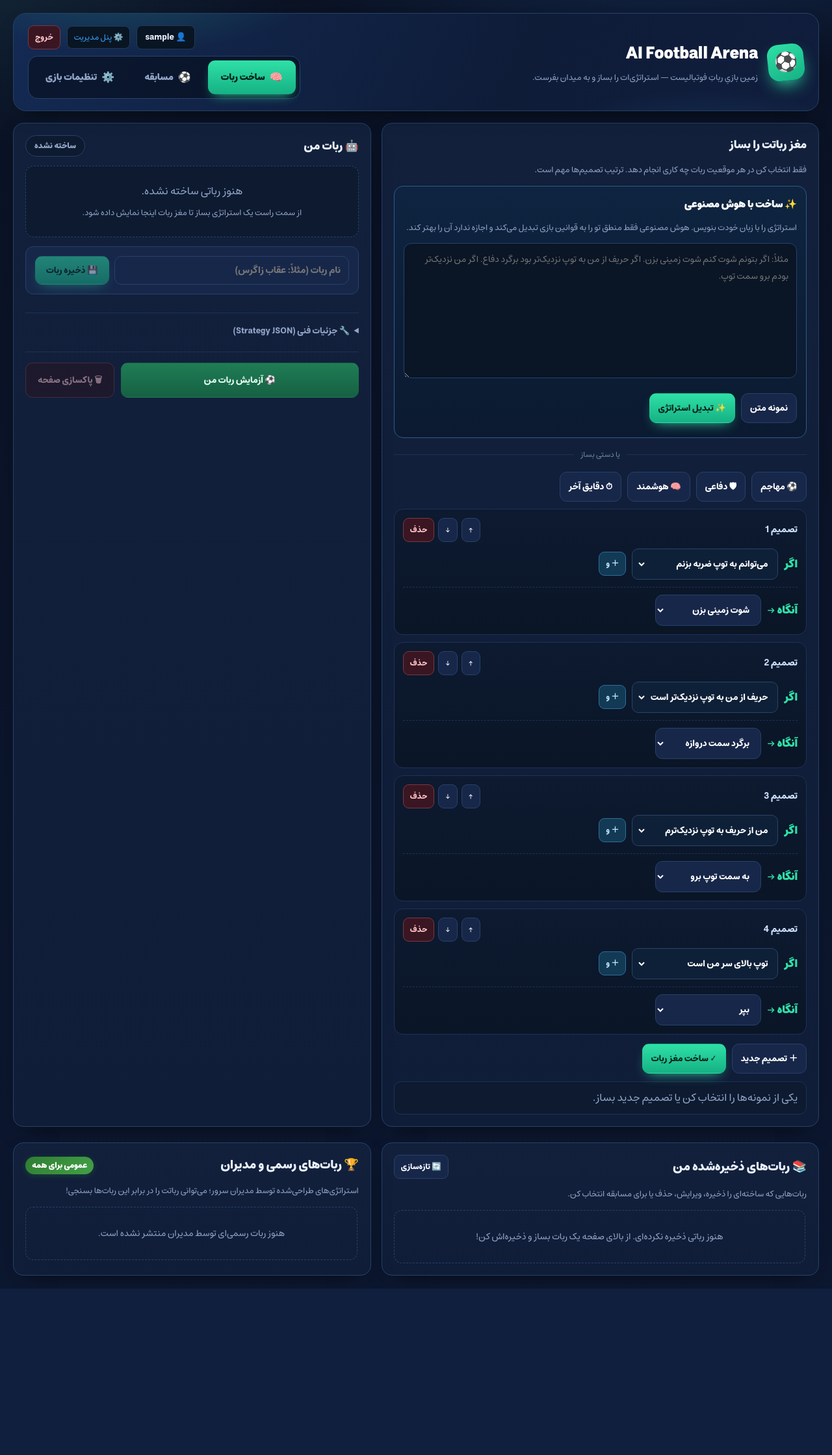
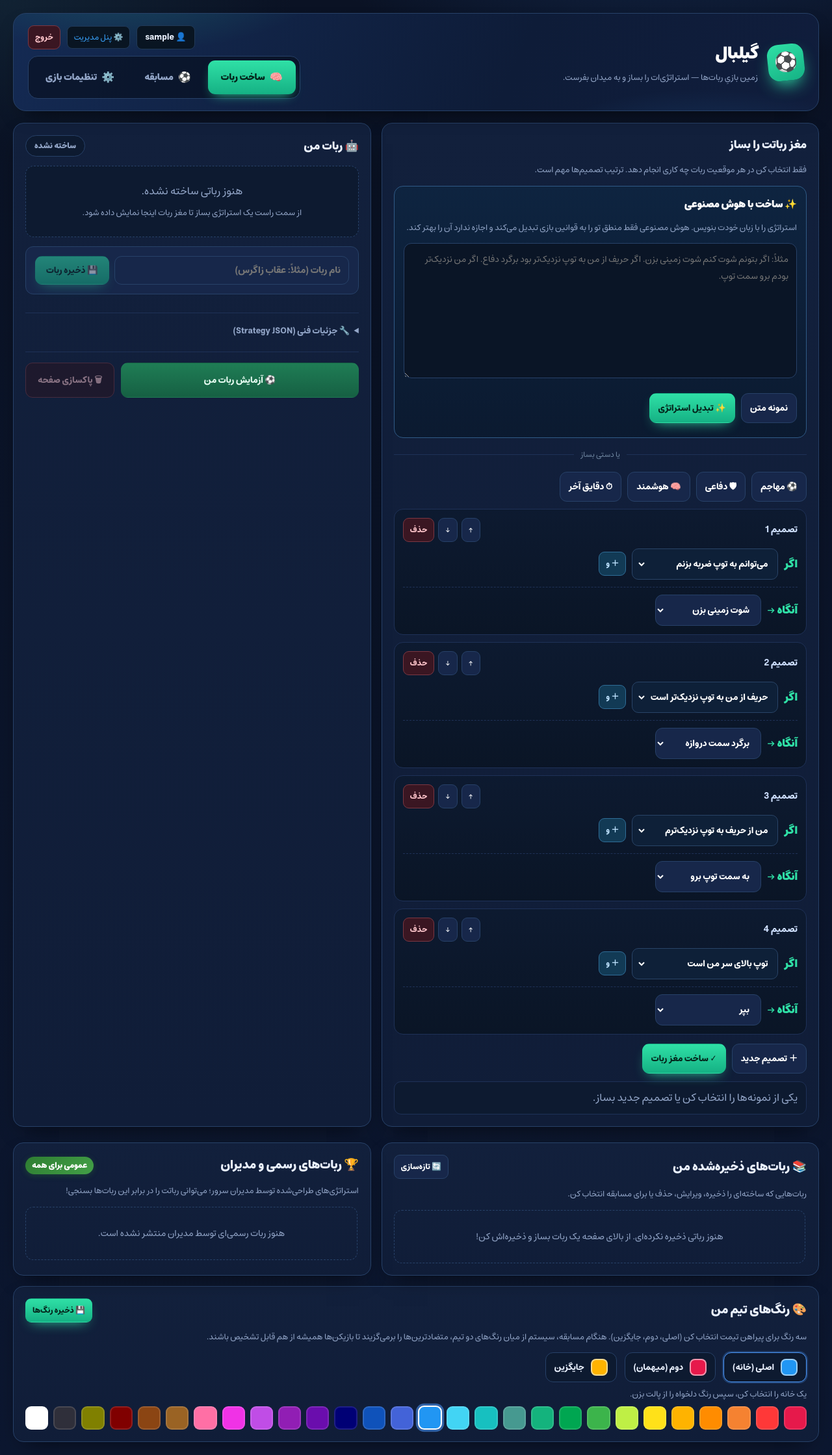
Before and after one commit to PM-2006/headballKarsoogh, a Django app: page / in a window 1280 px wide. Shown: the whole page at 65% size. Before the commit the page ends 1983 px from the top, so only its background shows below. Run offline with Django 5.2, Linux system fonts and the light colour scheme; the visitor is signed in with stand-in values (Sample User, id 1); data comes from the database, SQL or seed files in the repository; data that the repository does not hold is empty.

Commit message:
feat: Enhance game configuration with basketball-style match settings, team kit management, and UI updates

```diff
--- a/game/gameconfig.py
+++ b/game/gameconfig.py
@@ -14,7 +14,7 @@ from typing import Any
 from .engine import GameConfig, get_base_config
 
 # Fields stored as integers rather than floats.
-INT_FIELDS = {"physics_fps", "record_fps", "physics_substeps"}
+INT_FIELDS = {"physics_fps", "record_fps", "physics_substeps", "match_rounds"}
 
 # Coefficient-like fields are constrained to a small 0..2 range.
 _COEFF_TOKENS = (
@@ -71,7 +71,8 @@ LABELS: dict[str, str] = {
     "stall_kickoff_after": "زمان تا شروع مجدد", "stall_pop_vx": "سرعت افقی ضد توقف",
     "stall_pop_vy": "سرعت عمودی ضد توقف",
     # Timing
-    "match_time": "زمان مسابقه", "kickoff_freeze": "مکث پس از گل",
+    "match_time": "زمان هر راند", "match_rounds": "تعداد راندها",
+    "rest_time": "زمان استراحت بین راندها", "kickoff_freeze": "مکث پس از گل",
     "physics_fps": "نرخ فریم فیزیک", "record_fps": "نرخ ضبط فریم",
     "physics_substeps": "زیرگام‌های فیزیک",
 }
--- a/game/static/game/game.js
+++ b/game/static/game/game.js
@@ -6,6 +6,38 @@ let playbackHandle = null;
 let savedStrategies = [];
 let publicStrategies = [];
 let editingStrategyId = null;
+
+// ---------- Team kit colours ----------
+const DEFAULT_KIT = ["#2196F3", "#E6194B", "#FFB300"];
+let myKit = DEFAULT_KIT.slice();      // current user's 3 kit colours
+let kitPalette = [];                  // the 28-colour palette (from the server)
+let teamColors = ["#2196F3", "#E6194B"]; // the two colours chosen for the current match
+function hexToRgb(h){h=(h||"").replace("#","");if(h.length===3)h=h.split("").map(c=>c+c).join("");return{r:parseInt(h.slice(0,2),16)||0,g:parseInt(h.slice(2,4),16)||0,b:parseInt(h.slice(4,6),16)||0};}
+function rgbHex(r,g,b){return "#"+[r,g,b].map(v=>Math.max(0,Math.min(255,v|0)).toString(16).padStart(2,"0")).join("");}
+function darken(hex,f){const c=hexToRgb(hex);return rgbHex(c.r*(1-f),c.g*(1-f),c.b*(1-f));}
+function luminance(hex){const c=hexToRgb(hex);return (0.2126*c.r+0.7152*c.g+0.0722*c.b)/255;}
+// Perceptual-ish "redmean" distance — bigger = easier for the eye to tell apart.
+function colorDist(a,b){const A=hexToRgb(a),B=hexToRgb(b);const rm=(A.r+B.r)/2,dr=A.r-B.r,dg=A.g-B.g,db=A.b-B.b;return Math.sqrt((2+rm/256)*dr*dr+4*dg*dg+(2+(255-rm)/256)*db*db);}
+function pickContrastPair(optsA,optsB){
+  let best=["#2196F3","#E6194B"],bd=-1;
+  (optsA&&optsA.length?optsA:DEFAULT_KIT).forEach(a=>(optsB&&optsB.length?optsB:DEFAULT_KIT).forEach(b=>{
+    const d=colorDist(a,b);if(d>bd){bd=d;best=[a,b];}
+  }));
+  return best;
+}
+function paletteFromColor(color){
+  return {head:color,headDark:darken(color,0.32),jersey:darken(color,0.12),boots:darken(color,0.2),skin:color};
+}
+function kitOptionsFor(sel){
+  if(!sel) return DEFAULT_KIT;
+  if(sel==="mybot") return myKit;
+  if(sel.startsWith("saved_")){const b=savedStrategies.find(s=>s.id===Number(sel.slice(6)));return (b&&b.kit)||myKit;}
+  if(sel.startsWith("pub_")){const b=publicStrategies.find(s=>s.id===Number(sel.slice(4)));return (b&&b.kit)||DEFAULT_KIT;}
+  return DEFAULT_KIT; // presets
+}
+function resolveTeamColors(blueSel,redSel){
+  teamColors=pickContrastPair(kitOptionsFor(blueSel),kitOptionsFor(redSel));
+}
 
 let gameConfig = {
   width: 1500,
@@ -16,7 +48,9 @@ let gameConfig = {
   ball_radius: 23,
   player_width: 66,
   player_height: 84,
-  match_time: 60,
+  match_time: 40,
+  match_rounds: 4,
+  rest_time: 25,
 };
 
 function readInjectedConfig() {
@@ -290,14 +324,88 @@ function setFeedback(text,kind=""){
   $("feedback").textContent=text;$("feedback").className="feedback "+kind;
 }
 function strategyPayload(selection){if(selection==="mybot"){if(!myStrategy)throw new Error("اول My Bot را بساز.");return{strategy:myStrategy}}return{preset:selection}}
+// ---------- Basketball-style match: N rounds with substitution rests ----------
+let tournament=null;          // {round, rounds, total:[0,0], baseSeed, playing}
+let restTimerHandle=null;
+
+function paintTeamDots(){
+  const bd=$("blueDot"),rd=$("redDot");
+  if(bd)bd.style.background=teamColors[0];
+  if(rd)rd.style.background=teamColors[1];
+}
+function updateRoundInfo(){
+  const el=$("roundInfo");if(!el||!tournament)return;
+  el.textContent=`راند ${tournament.round} از ${tournament.rounds} · مجموع ${tournament.total[0]} : ${tournament.total[1]}`;
+}
 async function runMatch(){
+  if(tournament&&tournament.playing) return;      // a match is already in progress
   if(playbackHandle){cancelAnimationFrame(playbackHandle);playbackHandle=null}
+  hideRest();
   setArenaMsg("");
+  tournament={round:1, rounds:Math.max(1,Math.round(gameConfig.match_rounds||4)),
+              total:[0,0], baseSeed:Number($("seedInput").value)||1, playing:true};
+  await playRound();
+}
+async function playRound(){
+  const blue=$("blueSelect").value,red=$("redSelect").value;
+  resolveTeamColors(blue,red);
+  $("blueName").textContent=labelFor(blue);$("redName").textContent=labelFor(red);
+  paintTeamDots();updateRoundInfo();
   try{
-    $("playMatch").disabled=true;const blue=$("blueSelect").value,red=$("redSelect").value;
-    const result=await postJSON("api/simulate/",{blue:strategyPayload(blue),red:strategyPayload(red),seed:Number($("seedInput").value)||1});
-    $("blueName").textContent=labelFor(blue);$("redName").textContent=labelFor(red);playFrames(result.frames,result.record_fps);
-  }catch(err){setArenaMsg("❌ "+humanizeError(err),"err")}finally{$("playMatch").disabled=false}
+    $("playMatch").disabled=true;
+    const result=await postJSON("api/simulate/",{
+      blue:strategyPayload(blue),red:strategyPayload(red),
+      seed:tournament.baseSeed+tournament.round
+    });
+    playFrames(result.frames,result.record_fps,onRoundEnd);
+  }catch(err){
+    setArenaMsg("❌ "+humanizeError(err),"err");
+    tournament.playing=false;$("playMatch").disabled=false;
+  }
+}
+function onRoundEnd(lastFrame){
+  tournament.total[0]+=lastFrame.score[0];
+  tournament.total[1]+=lastFrame.score[1];
+  updateRoundInfo();
+  if(tournament.round<tournament.rounds){ showRest(); }
+  else{ tournament.playing=false;$("playMatch").disabled=false; showFinal(); }
+}
+function showRest(){
+  const rest=$("restFx");
+  if(!rest){advanceRound();return;}
+  const secs=Math.max(3,Math.round(gameConfig.rest_time||25));
+  if($("restRound"))$("restRound").textContent=`پایان راند ${tournament.round} از ${tournament.rounds}`;
+  if($("restTotal"))$("restTotal").textContent=`مجموع تا این‌جا: ${tournament.total[0]} — ${tournament.total[1]}`;
+  rest.classList.add("show");
+  let remain=secs;
+  if($("restCountdown"))$("restCountdown").textContent=remain;
+  clearInterval(restTimerHandle);
+  restTimerHandle=setInterval(()=>{
+    remain--;
+    if($("restCountdown"))$("restCountdown").textContent=Math.max(0,remain);
+    if(remain<=0){advanceRound();}
+  },1000);
+}
+function advanceRound(){
+  clearInterval(restTimerHandle);
+  hideRest();
+  if(!tournament){return;}
+  tournament.round++;
+  playRound();
+}
+function hideRest(){const r=$("restFx");if(r)r.classList.remove("show");clearInterval(restTimerHandle);}
+function showFinal(){
+  const win=$("winFx");if(!win){return;}
+  const b=tournament.total[0],r=tournament.total[1],card=win.querySelector(".win-card");
+  let title,cls="";
+  if(b>r){title="🏆 برندهٔ مسابقه: تیم آبی";cls="blue";}
+  else if(r>b){title="🏆 برندهٔ مسابقه: تیم قرمز";cls="red";}
+  else{title="🤝 مسابقه مساوی شد!";}
+  if($("winTitle"))$("winTitle").textContent=title;
+  if($("winScore"))$("winScore").textContent=`${b} : ${r}`;
+  card.className="win-card"+(cls?" "+cls:"");
+  win.classList.add("show");
+  spawnConfetti(win,["#39a4ff","#ff5a78","#ffcb4d","#2fe0a6","#ffffff"],64);
 }
 function isFiniteNumber(value){return typeof value==="number"&&Number.isFinite(value)}
 function isValidReplayFrame(frame){
@@ -317,13 +425,14 @@ function validateReplay(frames,fps){
   }
 }
 const PLAYBACK_MAX_STEP_MS=100; // ignore gaps bigger than this (tab switch / hitch)
-function playFrames(frames,fps){
+function playFrames(frames,fps,onEnd){
+  const done=onEnd||showWinner;
   validateReplay(frames,fps);
   resetFx();
   const frameMs=1000/fps;
   let elapsed=0,last=null,lastScore=[frames[0].score[0],frames[0].score[1]];
   drawFrame(frames[0]);
-  if(frames.length===1){playbackHandle=null;showWinner(frames[0]);return}
+  if(frames.length===1){playbackHandle=null;done(frames[0]);return}
   function tick(now){
     // Advance by real time, but clamp each step. When the tab is hidden rAF
     // pauses; on return the first delta is huge, and without this clamp the
@@ -337,7 +446,7 @@ function playFrames(frames,fps){
     lastScore=[s[0],s[1]];
     drawFrame(frames[idx]);
     if(idx<frames.length-1)playbackHandle=requestAnimationFrame(tick);
-    else{playbackHandle=null;showWinner(frames[idx]);}
+    else{playbackHandle=null;done(frames[idx]);}
   }
   playbackHandle=requestAnimationFrame(tick);
 }
@@ -409,7 +518,7 @@ function drawFrame(frame){
   drawStadium(ctx,W,H,G);
   drawPitch(ctx,W,H,G);
   drawGoal(ctx,false,W,G,GW,GH);drawGoal(ctx,true,W,G,GW,GH);
-  drawPlayer(ctx,frame.players[0],"#2f9bff",PW,PH,G);drawPlayer(ctx,frame.players[1],"#ff5262",PW,PH,G);
+  drawPlayer(ctx,frame.players[0],teamColors[0],PW,PH,G,"10");drawPlayer(ctx,frame.players[1],teamColors[1],PW,PH,G,"7");
   // Ball ground shadow shrinks as the ball rises.
   const hi=Math.max(0,Math.min(1,(G-frame.ball.y)/(G-150)));
   ctx.fillStyle=`rgba(0,0,0,${0.20*(1-0.55*hi)})`;
@@ -614,11 +723,8 @@ function drawLimb(ctx,x1,y1,x2,y2,thickness,color){
   ctx.lineTo(x2,y2);
   ctx.stroke();
 }
-function drawPlayer(ctx,p,color,w,h,G){
-  const isRed=color.toLowerCase()==="#ff5262";
-  const palette=isRed
-    ?{head:"#ff5353",headDark:"#df2f35",jersey:"#d91f2a",boots:"#d52b34",skin:"#ff5353"}
-    :{head:"#55a8ff",headDark:"#2d82df",jersey:"#126bd8",boots:"#2475d6",skin:"#55a8ff"};
+function drawPlayer(ctx,p,color,w,h,G,number){
+  const palette=paletteFromColor(color);
 
   const cx=p.x+w/2;
   const facing=p.face>=0?1:-1;
@@ -711,11 +817,11 @@ function drawPlayer(ctx,p,color,w,h,G){
   ctx.restore();
 
   // Draw the shirt number after restoring so text never appears mirrored.
-  ctx.fillStyle="#fff";
+  ctx.fillStyle=luminance(color)>0.62?"#20232a":"#ffffff";
   ctx.font=`bold ${Math.max(8, Math.round(10*Math.min(sx, sy)))}px Arial`;
   ctx.textAlign="center";
   ctx.textBaseline="middle";
-  ctx.fillText(isRed?"7":"10",cx+2*sx,p.y+(39+11)*sy);
+  ctx.fillText(number||"",cx+2*sx,p.y+(39+11)*sy);
 }
 function batchRow(name,cls,wins,goals,total){
   const pct=total?Math.round(wins/total*100):0;
@@ -1077,6 +1183,40 @@ async function panelTest(){
   }catch(err){showToast("❌ "+humanizeError(err),"err");setPanelStatus("خطا در آزمایش.");}
 }
 
+// ---------- Team-colour picker (my kit) ----------
+let activeKitSlot=0;
+async function fetchKit(){
+  try{
+    const data=await fetch("api/kit/").then(r=>r.json());
+    if(Array.isArray(data.palette))kitPalette=data.palette;
+    if(Array.isArray(data.colors)&&data.colors.length===3)myKit=data.colors.slice();
+    renderKitPicker();
+  }catch(e){}
+}
+function renderKitPicker(){
+  const host=$("kitPicker");if(!host)return;
+  const names=["اصلی (خانه)","دوم (میهمان)","جایگزین"];
+  const slots=myKit.map((c,i)=>
+    `<button type="button" class="kit-slot${i===activeKitSlot?' active':''}" data-slot="${i}">
+       <span class="kit-chip" style="background:${c}"></span>
+       <span class="kit-slot-label">${names[i]}</span></button>`).join("");
+  const swatches=kitPalette.map(c=>
+    `<button type="button" class="kit-sw${myKit[activeKitSlot]===c?' sel':''}" data-color="${c}" style="background:${c}" title="${c}"></button>`).join("");
+  host.innerHTML=`<div class="kit-slots">${slots}</div>
+    <div class="kit-hint muted">یک خانه را انتخاب کن، سپس رنگ دلخواه را از پالت بزن.</div>
+    <div class="kit-swatches">${swatches}</div>`;
+  host.querySelectorAll(".kit-slot").forEach(b=>b.onclick=()=>{activeKitSlot=Number(b.dataset.slot);renderKitPicker();});
+  host.querySelectorAll(".kit-sw").forEach(b=>b.onclick=()=>{myKit[activeKitSlot]=b.dataset.color;renderKitPicker();});
+}
+async function saveKit(){
+  try{
+    const res=await postJSON("api/kit/",{colors:myKit});
+    if(Array.isArray(res.colors))myKit=res.colors.slice();
+    renderKitPicker();
+    showToast("✅ رنگ‌های تیم ذخیره شد.","ok");
+  }catch(err){showToast("❌ "+humanizeError(err),"err");}
+}
+
 async function init(){
   readInjectedConfig();
   vocabulary=await fetch("api/vocabulary/").then(r=>r.json());
@@ -1092,6 +1232,9 @@ async function init(){
   if($("panelSave")) $("panelSave").onclick=panelSave;
   if($("panelReset")) $("panelReset").onclick=panelReset;
   if($("panelTest")) $("panelTest").onclick=panelTest;
+  if($("saveKitBtn")) $("saveKitBtn").onclick=saveKit;
+  if($("restNext")) $("restNext").onclick=advanceRound;
+  fetchKit();
   $("addRule").onclick=()=>addSimple();
   $("buildBot").onclick=buildBot;
   $("compileWithAI").onclick=compileWithAI;
--- a/game/static/game/styles.css
+++ b/game/static/game/styles.css
@@ -305,3 +305,32 @@ pre{direction:ltr;text-align:left;white-space:pre-wrap;background:#081120;paddin
 .pfield .pf-range::-moz-range-thumb{width:16px;height:16px;border-radius:50%;background:#4d9bff;border:3px solid #eaf2ff;cursor:pointer}
 .pfield .pf-range::-moz-range-track{height:6px;border-radius:999px;background:#25406a}
 .pfield .pf-scale{display:flex;justify-content:space-between;font-size:10px;color:var(--muted);direction:ltr;opacity:.6;padding:0 2px}
+
+/* ---------- Scorebug: team dots + round total ---------- */
+.sb-dot{width:16px;height:16px;border-radius:50%;flex:none;border:2px solid rgba(255,255,255,.5);box-shadow:0 1px 3px rgba(0,0,0,.4);background:#2196F3}
+.sb-center{display:flex;flex-direction:column;align-items:center;gap:4px}
+.sb-round{font-size:11.5px;font-weight:700;color:var(--muted);white-space:nowrap;direction:rtl}
+
+/* ---------- Rest / substitution overlay ---------- */
+.rest-fx{position:absolute;inset:0;display:none;align-items:center;justify-content:center;z-index:6;border-radius:18px;background:rgba(6,12,26,.82)}
+.rest-fx.show{display:flex;animation:fade .3s ease}
+.rest-card{text-align:center;padding:24px 34px;border-radius:20px;border:1px solid var(--line);background:linear-gradient(180deg,#12213c,#0c1730);box-shadow:0 18px 60px rgba(0,0,0,.55);max-width:88%}
+.rest-round{font-size:17px;font-weight:900;color:var(--text)}
+.rest-total{margin-top:6px;font-size:15px;font-weight:800;color:#ffcb4d;direction:ltr}
+.rest-count{margin:16px 0 6px;display:flex;flex-direction:column;align-items:center;gap:2px}
+.rest-count>span:first-child{font-size:44px;font-weight:900;line-height:1;color:#4d9bff}
+.rest-count-unit{font-size:12px;color:var(--muted)}
+.rest-hint{margin:8px auto 16px;max-width:340px;font-size:12.5px;color:var(--muted);line-height:1.8}
+
+/* ---------- Team-colour (kit) picker ---------- */
+.kit-card{margin-top:16px}
+.kit-slots{display:flex;gap:12px;flex-wrap:wrap;margin:6px 0 4px}
+.kit-slot{display:flex;align-items:center;gap:10px;padding:9px 13px;border-radius:12px;border:1px solid var(--line);background:#0d1a30;cursor:pointer}
+.kit-slot.active{border-color:#4d9bff;box-shadow:0 0 0 2px rgba(77,155,255,.25)}
+.kit-chip{width:26px;height:26px;border-radius:8px;border:2px solid rgba(255,255,255,.55);flex:none}
+.kit-slot-label{font-size:13px;font-weight:700;color:var(--text)}
+.kit-hint{margin:8px 0}
+.kit-swatches{display:grid;grid-template-columns:repeat(auto-fill,minmax(34px,1fr));gap:8px;margin-top:8px}
+.kit-sw{aspect-ratio:1;border-radius:9px;border:2px solid rgba(255,255,255,.12);cursor:pointer;padding:0;transition:.12s}
+.kit-sw:hover{transform:scale(1.08)}
+.kit-sw.sel{border-color:#fff;box-shadow:0 0 0 3px rgba(77,155,255,.55);transform:scale(1.06)}
--- a/game/templates/game/index.html
+++ b/game/templates/game/index.html
@@ -3,7 +3,7 @@
 <html lang="fa" dir="rtl">
 <head>
 <meta charset="utf-8"><meta name="viewport" content="width=device-width,initial-scale=1">
-<title>AI Football Arena</title>
+<title>گیلبال | GilBall</title>
 <link rel="stylesheet" href="{% static 'game/styles.css' %}">
 </head>
 <body>
@@ -13,8 +13,8 @@
   <div class="brand">
     <div class="logo"><span>⚽</span></div>
     <div class="brand-text">
-      <h1>AI Football Arena</h1>
-      <p>زمین بازیِ رباتِ فوتبالیست — استراتژی‌ات را بساز و به میدان بفرست.</p>
+      <h1>گیلبال</h1>
+      <p>زمین بازیِ ربات‌ها — استراتژی‌ات را بساز و به میدان بفرست.</p>
     </div>
   </div>
   <div class="header-controls">
@@ -102,6 +102,15 @@
       <div id="publicBotsList" class="bot-list"><div class="empty-list">هنوز ربات رسمی‌ای منتشر نشده است.</div></div>
     </div>
   </div>
+
+  <div class="card kit-card">
+    <div class="gallery-head">
+      <h2>🎨 رنگ‌های تیم من</h2>
+      <button id="saveKitBtn" class="primary mini">💾 ذخیره رنگ‌ها</button>
+    </div>
+    <p class="muted">سه رنگ برای پیراهن تیمت انتخاب کن (اصلی، دوم، جایگزین). هنگام مسابقه، سیستم از میان رنگ‌های دو تیم، متضادترین‌ها را برمی‌گزیند تا بازیکن‌ها همیشه از هم قابل تشخیص باشند.</p>
+    <div id="kitPicker" class="kit-picker"></div>
+  </div>
 </section>
 <section id="arenaView" class="view">
   <div class="arena-toolbar">
@@ -112,11 +121,14 @@
   </div>
   <div class="scorebug">
     <div class="sb-row">
-      <div class="sb-team sb-blue"><span id="blueName" class="sb-name">Blue</span><span class="sb-badge">⚽</span></div>
-      <div class="sb-score" id="score">0 : 0</div>
-      <div class="sb-team sb-red"><span class="sb-badge">⚽</span><span id="redName" class="sb-name">Red</span></div>
+      <div class="sb-team sb-blue"><span id="blueName" class="sb-name">Blue</span><span id="blueDot" class="sb-dot"></span></div>
+      <div class="sb-center">
+        <div class="sb-score" id="score">0 : 0</div>
+        <div class="sb-round" id="roundInfo">راند ۱ از ۴</div>
+      </div>
+      <div class="sb-team sb-red"><span id="redDot" class="sb-dot"></span><span id="redName" class="sb-name">Red</span></div>
     </div>
-    <div class="sb-timer"><span class="clock">⏱</span> <span id="time">60.0s</span></div>
+    <div class="sb-timer"><span class="clock">⏱</span> <span id="time">40.0s</span></div>
   </div>
   <div class="stage">
     <canvas id="game" width="{{ game_config.width|default:1280 }}" height="{{ game_config.height|default:720 }}"></canvas>
@@ -127,6 +139,15 @@
         <div class="win-title" id="winTitle">برنده</div>
         <div class="win-score" id="winScore">0 : 0</div>
         <button class="primary" id="winClose">باشه</button>
+      </div>
+    </div>
+    <div id="restFx" class="rest-fx">
+      <div class="rest-card">
+        <div class="rest-round" id="restRound">استراحت</div>
+        <div class="rest-total" id="restTotal">مجموع: ۰ — ۰</div>
+        <div class="rest-count"><span id="restCountdown">۲۵</span><span class="rest-count-unit">ثانیه تا راند بعد</span></div>
+        <p class="rest-hint">می‌توانی از منوی بالای زمین، بات آبی یا قرمز را عوض کنی و با بات دیگری وارد راند بعد شوی.</p>
+        <button id="restNext" class="primary">شروع راند بعد ▶</button>
       </div>
     </div>
   </div>
--- a/game/templates/game/login.html
+++ b/game/templates/game/login.html
@@ -4,14 +4,14 @@
 <head>
 <meta charset="utf-8">
 <meta name="viewport" content="width=device-width,initial-scale=1">
-<title>ورود | AI Football Arena</title>
+<title>ورود | گیلبال</title>
 <link rel="stylesheet" href="{% static 'game/styles.css' %}">
 </head>
 <body>
 <div class="auth-wrapper">
   <div class="auth-card">
     <div class="auth-header">
-      <h1>⚽ AI Football Arena</h1>
+      <h1>⚽ گیلبال</h1>
       <p class="muted">برای دسترسی به محیط بازی وارد حساب کاربری خود شوید.</p>
     </div>
 
--- a/game/templates/registration/login.html
+++ b/game/templates/registration/login.html
@@ -4,14 +4,14 @@
 <head>
 <meta charset="utf-8">
 <meta name="viewport" content="width=device-width,initial-scale=1">
-<title>ورود | AI Football Arena</title>
+<title>ورود | گیلبال</title>
 <link rel="stylesheet" href="{% static 'game/styles.css' %}">
 </head>
 <body>
 <div class="auth-wrapper">
   <div class="auth-card">
     <div class="auth-header">
-      <h1>⚽ AI Football Arena</h1>
+      <h1>⚽ گیلبال</h1>
       <p class="muted">برای دسترسی به محیط بازی وارد حساب کاربری خود شوید.</p>
     </div>
 
--- a/game/urls.py
+++ b/game/urls.py
@@ -13,4 +13,5 @@ urlpatterns = [
     path("api/batch/", views.api_batch, name="api_batch"),
     path("api/game-config/", views.api_game_config, name="api_game_config"),
     path("api/game-config/reset/", views.api_game_config_reset, name="api_game_config_reset"),
+    path("api/kit/", views.api_kit, name="api_kit"),
 ]
--- a/game/views.py
+++ b/game/views.py
@@ -83,10 +83,10 @@ def api_validate_strategy(request):
 @require_http_methods(["GET", "POST"])
 def api_strategies(request):
     if request.method == "GET":
-        my_strategies = request.user.saved_strategies.all()
+        my_strategies = request.user.saved_strategies.select_related("user__kit").all()
         public_strategies = SavedStrategy.objects.filter(
             Q(is_public=True) | Q(user__is_staff=True) | Q(user__is_superuser=True)
-        ).exclude(user=request.user)
+        ).exclude(user=request.user).select_related("user__kit")
 
         return JsonResponse({
             "my_strategies": [
@@ -232,6 +232,31 @@ def api_batch(request):
         return JsonResponse({"error": str(exc)}, status=400)
 
 
+@login_required
+@require_http_methods(["GET", "POST"])
+def api_kit(request):
+    """Get the current user's team-kit colours + the palette, or save new ones."""
+    from .kits import PALETTE
+    from .models import PlayerKit
+
+    kit = PlayerKit.for_user(request.user)
+    if request.method == "POST":
+        from .kits import sanitize_kit
+        try:
+            payload = _json_body(request)
+        except StrategyValidationError as exc:
+            return JsonResponse({"error": str(exc)}, status=400)
+        colors = sanitize_kit(payload.get("colors"))
+        kit.home, kit.away, kit.alternative = colors
+        kit.save()
+        return JsonResponse({
+            "success": True,
+            "message": "رنگ‌های تیم ذخیره شد.",
+            "colors": kit.colors(),
+        })
+    return JsonResponse({"palette": PALETTE, "colors": kit.colors()})
+
+
 def _forbidden():
     return JsonResponse({"error": "دسترسی فقط برای مدیر ارشد مجاز است."}, status=403)
 
```
Also changed, not shown: game/engine.py (+6 -2 lines), game/kits.py (added, +44 -0 lines), game/models.py (+40 -0 lines), README.md, game/migrations/0003_playerkit.py (added), 1 other file.
